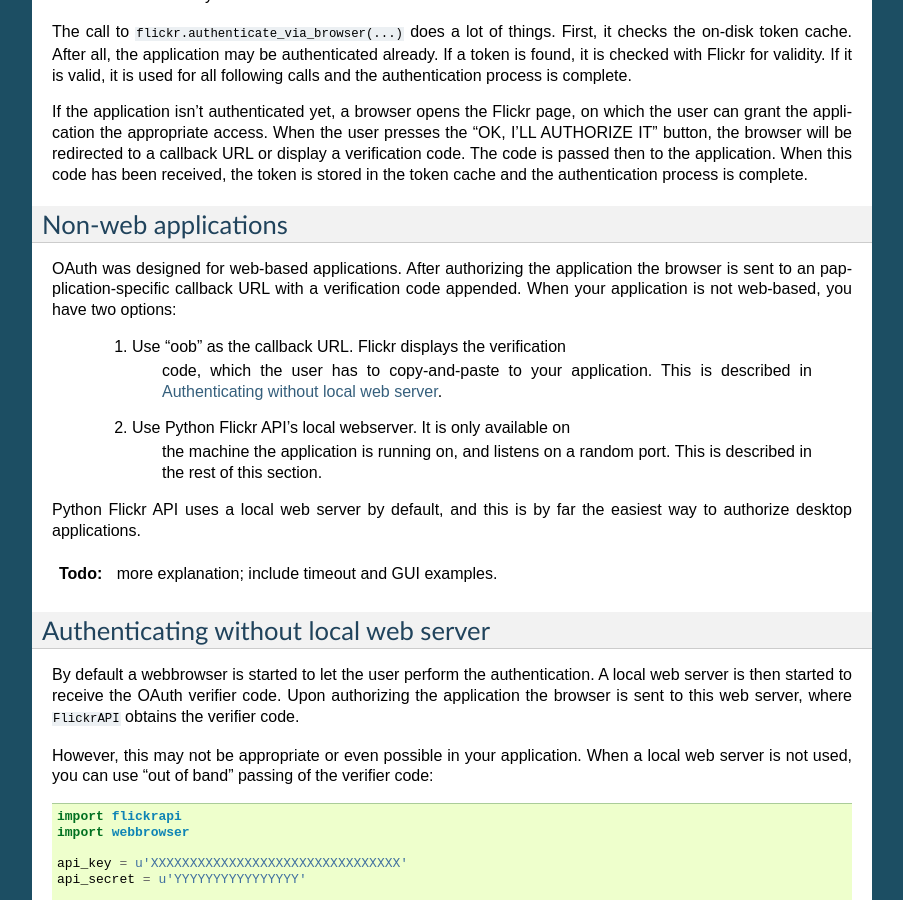
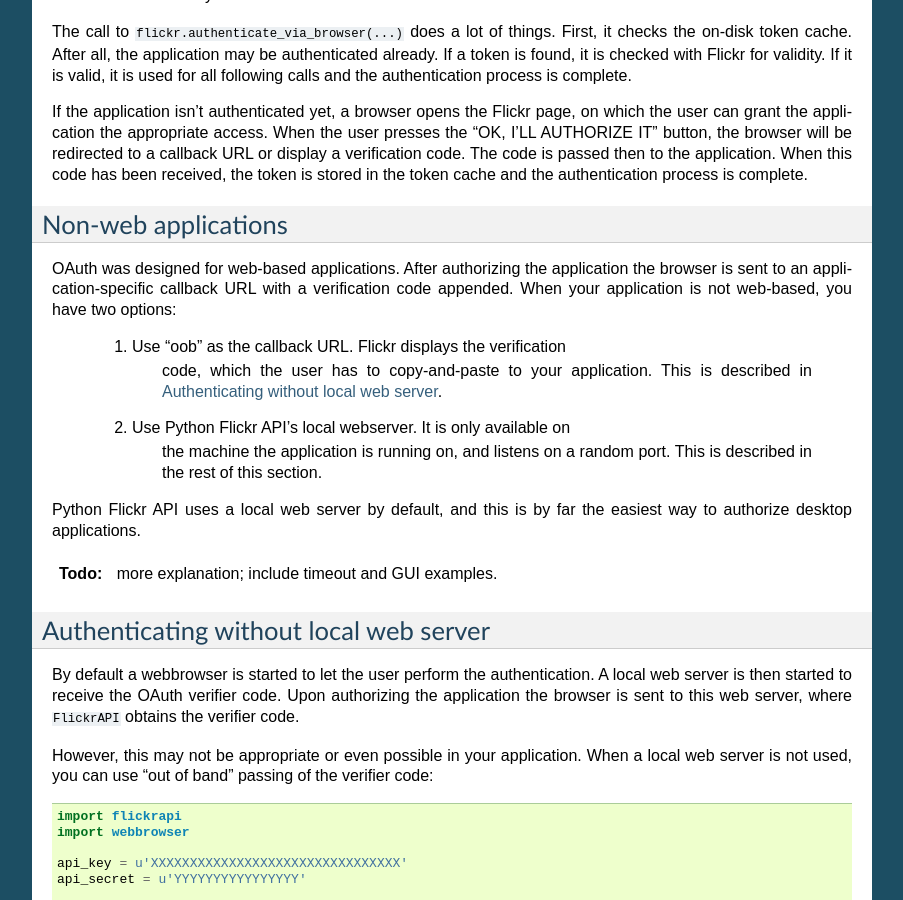
Before and after one commit to sybrenstuvel/flickrapi, a Sphinx documentation site: the page built from doc/3-auth.rst, in a window 1280 px wide and 900 px high, scrolled down 799 px. Shown: the whole window, without its empty margins (198-1101 px from the left). Built offline with Sphinx 7.4.7, drawn with Linux system fonts in a browser that asks for light colours; some of the changed text lies outside the part shown.

Commit message:
Two little typos

```diff
--- a/doc/3-auth.rst
+++ b/doc/3-auth.rst
@@ -62,7 +62,7 @@
 --------------------------------------------------
 
 OAuth was designed for web-based applications. After authorizing the
-application the browser is sent to an papplication-specific callback
+application the browser is sent to an application-specific callback
 URL with a verification code appended. When your application is not
 web-based, you have two options:
 
```
Also changed, not shown: other parts of doc/3-auth.rst (+1 -1 lines).
